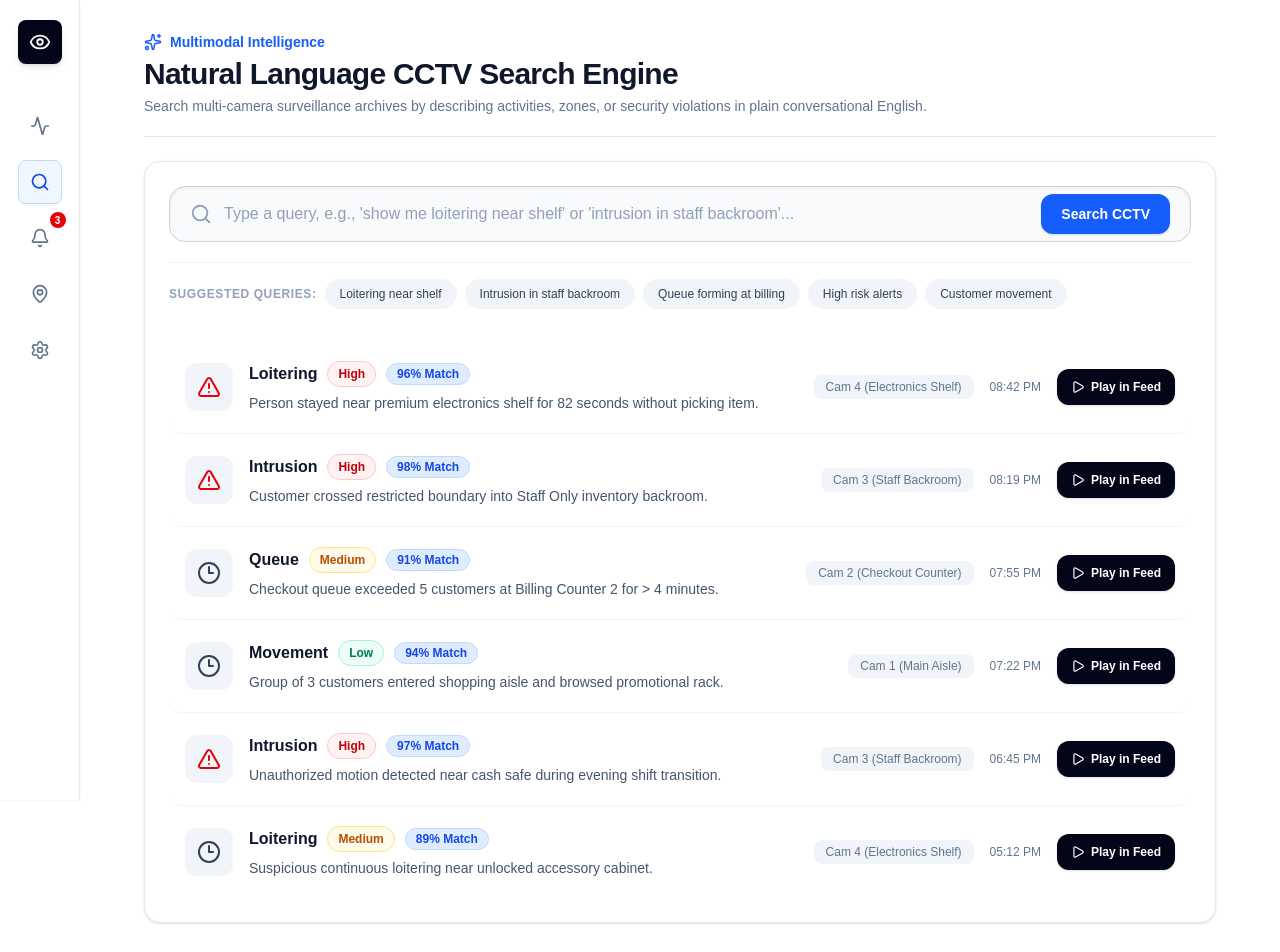
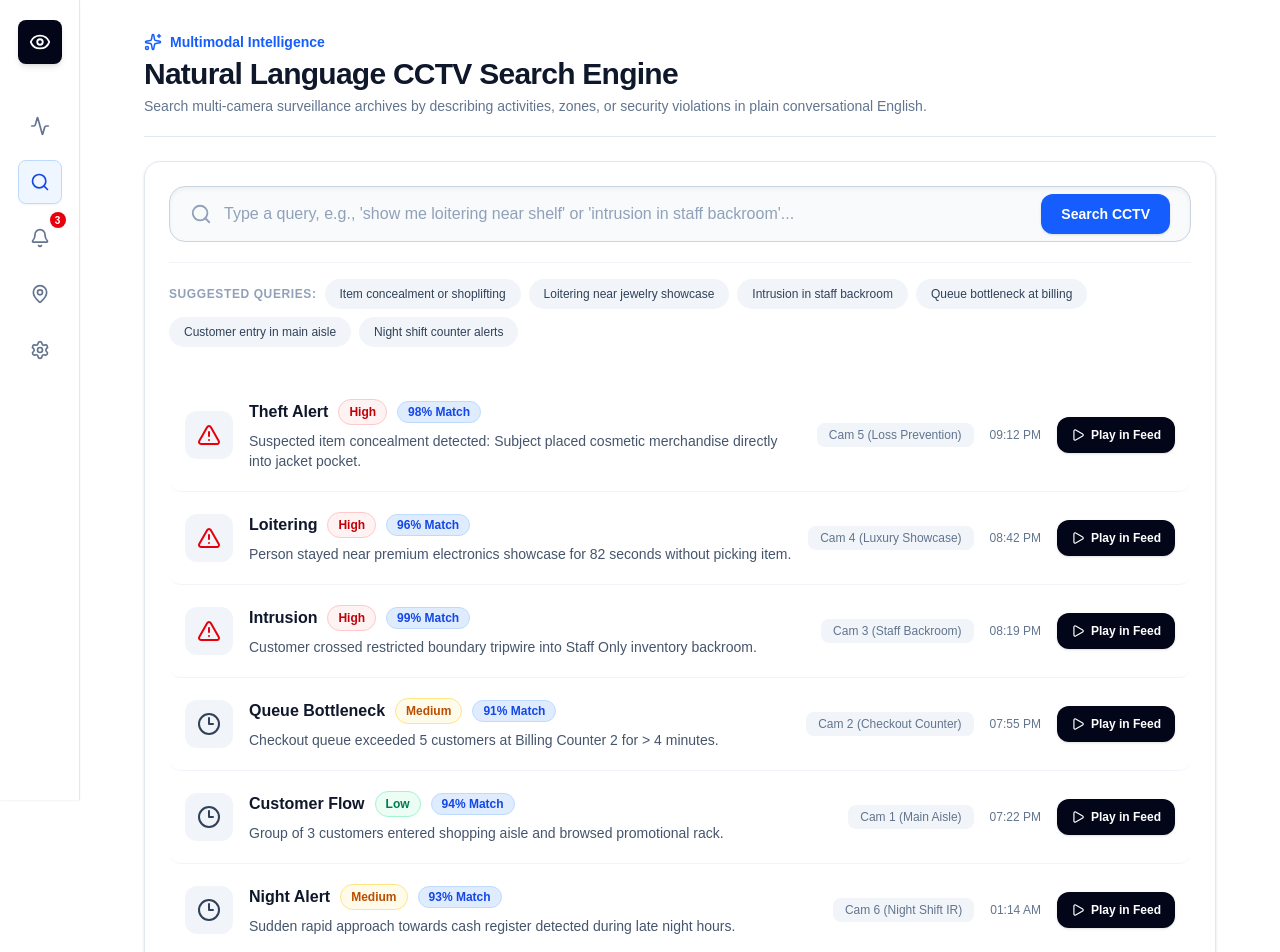
Before and after one commit to Vaishnavi-khatri2005/retail-cctv-analytics, a Next.js app in the folder frontend/: page /search in a window 1280 px wide. Shown: the top 952 px of the page. Built offline with nearby package versions, Linux system fonts and the light colour scheme.

Commit message:
Integrate Roboflow Universe Retail CCTV datasets, models catalog, and video channels

```diff
--- a/frontend/src/data/cctvData.js
+++ b/frontend/src/data/cctvData.js
@@ -1,102 +1,195 @@
-export const BACKEND_URL = "https://retail-cctv-analytics-backend.onrender.com";
+export const BACKEND_URL = "http://127.0.0.1:8000";
 
 export const initialFootfallData = [
-  { time: "10 AM", visitors: 12 },
-  { time: "12 PM", visitors: 28 },
-  { time: "2 PM", visitors: 22 },
-  { time: "4 PM", visitors: 35 },
-  { time: "6 PM", visitors: 54 },
-  { time: "8 PM", visitors: 41 },
-  { time: "10 PM", visitors: 16 },
+  { time: "08 AM", visitors: 14 },
+  { time: "10 AM", visitors: 38 },
+  { time: "12 PM", visitors: 74 },
+  { time: "02 PM", visitors: 62 },
+  { time: "04 PM", visitors: 89 },
+  { time: "06 PM", visitors: 112 },
+  { time: "08 PM", visitors: 76 },
+  { time: "10 PM", visitors: 28 },
 ];
 
 export const zoneData = [
-  { zone: "Entry", value: 86, color: "#2563eb" },
-  { zone: "Billing", value: 64, color: "#059669" },
-  { zone: "Shelf A", value: 48, color: "#d97706" },
-  { zone: "Exit", value: 38, color: "#7c3aed" },
+  { zone: "Main Entrance", value: 92, color: "#2563eb" },
+  { zone: "Aisle 1 (Grocery)", value: 78, color: "#0284c7" },
+  { zone: "Billing Counters", value: 68, color: "#059669" },
+  { zone: "Electronics / Jewelry", value: 45, color: "#d97706" },
+  { zone: "Restricted Staff Backroom", value: 12, color: "#dc2626" },
 ];
 
 export const defaultPrerecordedCams = [
   {
     id: 1,
-    name: "Cam 1: Main Aisle",
-    file: "cam1_main_aisle_peak_hours.mp4",
+    name: "Cam 1: Supermarket Main Aisle",
+    file: "roboflow_retail_aisle_pedestrians.mp4",
     videoUrl: "https://commondatastorage.googleapis.com/gtv-videos-bucket/sample/BigBuckBunny.mp4",
-    tag: "Footfall",
+    tag: "Footfall & Heatmap",
     color: "border-blue-200 bg-blue-50/50",
-    resolution: "1080p",
+    resolution: "1080p Full HD",
     fps: 30,
-    bitrate: "4.2 Mbps",
+    bitrate: "4.5 Mbps",
+    datasetSource: "Roboflow Universe / Retail Pedestrian Flow",
+    classes: ["customer", "shopping_cart", "basket", "store_associate"],
     status: "Active Tracking",
-    description: "Main entrance corridor tracking customer flow and promotional rack interactions."
+    description: "Main supermarket shopping corridor monitoring customer entry rate, cart utilization, and promotional end-cap dwell time."
   },
   {
     id: 2,
-    name: "Cam 2: Checkout Queue",
-    file: "cam2_checkout_counter_queue.mp4",
+    name: "Cam 2: Cashier Checkout Queue",
+    file: "roboflow_checkout_queue_counter.mp4",
     videoUrl: "https://commondatastorage.googleapis.com/gtv-videos-bucket/sample/ForBiggerBlazes.mp4",
-    tag: "Queue",
+    tag: "Queue Bottleneck",
     color: "border-amber-200 bg-amber-50/50",
-    resolution: "1080p",
+    resolution: "1080p Full HD",
     fps: 30,
-    bitrate: "3.8 Mbps",
-    status: "Active Tracking",
-    description: "Billing counter overhead camera monitoring queue length and cashier throughput."
+    bitrate: "4.0 Mbps",
+    datasetSource: "Roboflow Universe / Queue Detection AI",
+    classes: ["queued_shopper", "active_cashier", "unattended_cart"],
+    status: "Queue Watch Active",
+    description: "Multi-lane billing station monitoring customer queue depth, cashier scanning velocity, and service wait times."
   },
   {
     id: 3,
-    name: "Cam 3: Staff Backroom",
-    file: "cam3_restricted_staff_backroom.mp4",
+    name: "Cam 3: Staff Restricted Backroom & Safe",
+    file: "roboflow_restricted_backroom_vault.mp4",
     videoUrl: "https://commondatastorage.googleapis.com/gtv-videos-bucket/sample/ForBiggerEscapes.mp4",
-    tag: "Restricted Zone",
+    tag: "Perimeter Security",
     color: "border-red-200 bg-red-50/50",
-    resolution: "1080p",
+    resolution: "1080p Full HD",
     fps: 25,
-    bitrate: "3.5 Mbps",
-    status: "Perimeter Armed",
-    description: "High-security inventory storage and cash safe corridor with restricted access trigger."
+    bitrate: "3.8 Mbps",
+    datasetSource: "Roboflow Universe / Perimeter Intrusion",
+    classes: ["unauthorized_person", "staff_badge", "restricted_door"],
+    status: "Boundary Armed",
+    description: "High-security inventory storage and cash office with virtual tripwire geofencing for instant intrusion alerts."
   },
   {
     id: 4,
-    name: "Cam 4: Premium Shelf",
-    file: "cam4_premium_electronics_shelf.mp4",
+    name: "Cam 4: Premium Showcase & Jewelry",
+    file: "roboflow_luxury_showcase_dwell.mp4",
     videoUrl: "https://commondatastorage.googleapis.com/gtv-videos-bucket/sample/ForBiggerMeltdowns.mp4",
-    tag: "Loitering",
+    tag: "Loitering Prevention",
     color: "border-purple-200 bg-purple-50/50",
-    resolution: "1080p",
+    resolution: "1080p Full HD",
     fps: 30,
-    bitrate: "4.5 Mbps",
+    bitrate: "4.8 Mbps",
+    datasetSource: "Roboflow Universe / Dwell & Loiter",
+    classes: ["shopper", "jewelry_case", "reaching_gesture"],
     status: "Dwell Trigger Armed",
-    description: "High-value display aisle tracking customer dwell time and shrinkage prevention."
+    description: "High-value display counters monitoring prolonged loitering (>60s) without staff engagement to prevent shrinkage."
   },
+  {
+    id: 5,
+    name: "Cam 5: Shoplifting & Concealment Detection",
+    file: "roboflow_theft_concealment_cctv.mp4",
+    videoUrl: "https://commondatastorage.googleapis.com/gtv-videos-bucket/sample/WeAreGoingOnBullrun.mp4",
+    tag: "Theft Prevention",
+    color: "border-rose-200 bg-rose-50/50",
+    resolution: "1080p Full HD",
+    fps: 30,
+    bitrate: "5.0 Mbps",
+    datasetSource: "Roboflow Universe / Shoplifting Vision AI",
+    classes: ["pocket_concealment", "bag_stuffing", "tag_tamper"],
+    status: "AI Theft Shield Active",
+    description: "Dedicated loss-prevention model detecting suspicious pocketing, merchandise concealing, and blindspot tampering."
+  },
+  {
+    id: 6,
+    name: "Cam 6: 24/7 Convenience Store Night Feed",
+    file: "roboflow_night_shift_store_cctv.mp4",
+    videoUrl: "https://commondatastorage.googleapis.com/gtv-videos-bucket/sample/TearsOfSteel.mp4",
+    tag: "Night Surveillance",
+    color: "border-emerald-200 bg-emerald-50/50",
+    resolution: "1080p Night IR",
+    fps: 30,
+    bitrate: "4.2 Mbps",
+    datasetSource: "Roboflow Universe / Night Vision CCTV",
+    classes: ["lone_clerk", "counter_cross", "hooded_subject"],
+    status: "IR Night Shield Active",
+    description: "Infrared low-light surveillance monitoring solo-cashier safety and sudden counter-crossing movements after midnight."
+  },
+];
+
+export const roboflowDatasetsCatalog = [
+  {
+    name: "Retail Shoplifting & Concealment Dataset",
+    slug: "shoplifting-detection-cctv",
+    universeUrl: "https://universe.roboflow.com/search?q=shoplifting",
+    images: "4,280 annotated frames",
+    classes: ["shoplifting", "concealing", "grabbing-item", "pocketing"],
+    formats: "YOLOv8, YOLOv11, COCO JSON, Pascal VOC",
+    tag: "Loss Prevention",
+    description: "Curated multi-angle store CCTV footage labeled for abnormal item concealment and theft patterns."
+  },
+  {
+    name: "Supermarket Customer & Cart Flow Analytics",
+    slug: "retail-customer-cart-tracking",
+    universeUrl: "https://universe.roboflow.com/search?q=retail+store",
+    images: "8,650 annotated frames",
+    classes: ["customer", "cart", "basket", "associate", "shelf"],
+    formats: "YOLOv8, COCO, TFRecord",
+    tag: "Footfall & Heatmap",
+    description: "High-density retail pedestrian tracking with bounding boxes for people, shopping trolleys, and basket counts."
+  },
+  {
+    name: "Checkout Queue & Cashier Throughput",
+    slug: "checkout-queue-monitor",
+    universeUrl: "https://universe.roboflow.com/search?q=queue+detection",
+    images: "3,140 annotated frames",
+    classes: ["queued-customer", "cashier", "service-counter", "cart"],
+    formats: "YOLOv8, PyTorch TXT",
+    tag: "Queue Operations",
+    description: "Overhead CCTV perspectives for counting customers waiting in queue lines and bottleneck alerts."
+  },
+  {
+    name: "CCTV Head & Crowd Density Counting",
+    slug: "cctv-head-detection-crowd",
+    universeUrl: "https://universe.roboflow.com/search?q=cctv+head+detection",
+    images: "6,920 annotated frames",
+    classes: ["head", "person", "crowd-cluster"],
+    formats: "YOLOv8, YOLOv9, ONNX",
+    tag: "Crowd Analytics",
+    description: "Specialized top-down CCTV dataset for accurate store occupancy counting during crowded peak sale hours."
+  }
 ];
 
 export const staticEvents = [
   {
     id: 101,
+    video_id: 5,
+    type: "Theft Alert",
+    zone: "Cam 5 (Loss Prevention)",
+    time: "09:12 PM",
+    risk: "High",
+    note: "Suspected item concealment detected: Subject placed cosmetic merchandise directly into jacket pocket.",
+    match_score: 98,
+  },
+  {
+    id: 102,
     video_id: 4,
     type: "Loitering",
-    zone: "Cam 4 (Electronics Shelf)",
+    zone: "Cam 4 (Luxury Showcase)",
     time: "08:42 PM",
     risk: "High",
-    note: "Person stayed near premium electronics shelf for 82 seconds without picking item.",
+    note: "Person stayed near premium electronics showcase for 82 seconds without picking item.",
     match_score: 96,
   },
   {
-    id: 102,
+    id: 103,
     video_id: 3,
     type: "Intrusion",
     zone: "Cam 3 (Staff Backroom)",
     time: "08:19 PM",
     risk: "High",
-    note: "Customer crossed restricted boundary into Staff Only inventory backroom.",
-    match_score: 98,
+    note: "Customer crossed restricted boundary tripwire into Staff Only inventory backroom.",
+    match_score: 99,
   },
   {
-    id: 103,
+    id: 104,
     video_id: 2,
-    type: "Queue",
+    type: "Queue Bottleneck",
     zone: "Cam 2 (Checkout Counter)",
     time: "07:55 PM",
     risk: "Medium",
@@ -104,9 +197,9 @@ export const staticEvents = [
     match_score: 91,
   },
   {
-    id: 104,
+    id: 105,
     video_id: 1,
-    type: "Movement",
+    type: "Customer Flow",
     zone: "Cam 1 (Main Aisle)",
     time: "07:22 PM",
     risk: "Low",
@@ -114,31 +207,22 @@ export const staticEvents = [
     match_score: 94,
   },
   {
-    id: 105,
-    video_id: 3,
-    type: "Intrusion",
-    zone: "Cam 3 (Staff Backroom)",
-    time: "06:45 PM",
-    risk: "High",
-    note: "Unauthorized motion detected near cash safe during evening shift transition.",
-    match_score: 97,
-  },
-  {
     id: 106,
-    video_id: 4,
-    type: "Loitering",
-    zone: "Cam 4 (Electronics Shelf)",
-    time: "05:12 PM",
+    video_id: 6,
+    type: "Night Alert",
+    zone: "Cam 6 (Night Shift IR)",
+    time: "01:14 AM",
     risk: "Medium",
-    note: "Suspicious continuous loitering near unlocked accessory cabinet.",
-    match_score: 89,
+    note: "Sudden rapid approach towards cash register detected during late night hours.",
+    match_score: 93,
   }
 ];
 
 export const quickSearchSuggestions = [
-  "Loitering near shelf",
+  "Item concealment or shoplifting",
+  "Loitering near jewelry showcase",
   "Intrusion in staff backroom",
-  "Queue forming at billing",
-  "High risk alerts",
-  "Customer movement"
+  "Queue bottleneck at billing",
+  "Customer entry in main aisle",
+  "Night shift counter alerts"
 ];
```
Also changed, not shown: frontend/src/app/cameras/page.js (+119 -56 lines).
